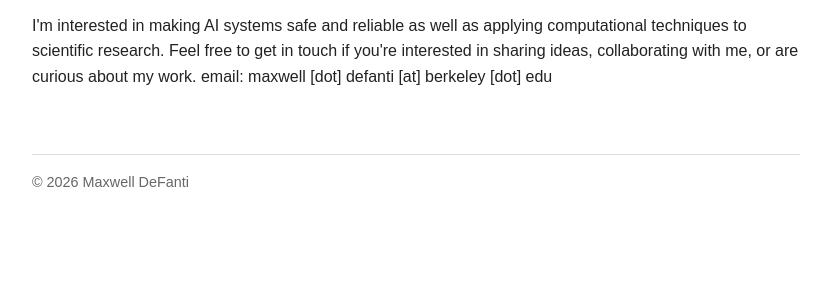
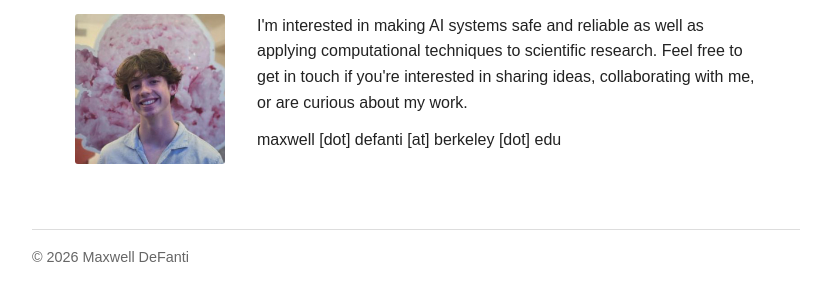
Before and after one commit to maxdefanti/maxdefanti.github.io, a plain HTML site: page index.html in a window 1280 px wide. Shown: the part 161-462 px from the top of the page, without its empty margins (224-1055 px from the left). Drawn offline with Linux system fonts and the light colour scheme.

Commit message:
added pfp

```diff
--- a/index.html
+++ b/index.html
@@ -3,7 +3,7 @@
 <head>
   <meta charset="UTF-8" />
   <meta name="viewport" content="width=device-width, initial-scale=1.0" />
-  <title>Your Name</title>
+  <title>Max DeFanti</title>
   <link rel="stylesheet" href="style.css" />
 </head>
 <body>
@@ -16,10 +16,13 @@
 
   <main>
     <h1>Max DeFanti</h1>
-    <p> I'm interested in making AI systems safe and reliable as well as applying computational techniques to scientific research. Feel free to get in touch if you're interested in sharing ideas, collaborating with me, or are curious about my work.
-
-        email: maxwell [dot] defanti [at] berkeley [dot] edu
-    </p>
+    <div class="intro">
+      <img src="image.png" alt="Max DeFanti" />
+      <div class="intro-text">
+        <p>I'm interested in making AI systems safe and reliable as well as applying computational techniques to scientific research. Feel free to get in touch if you're interested in sharing ideas, collaborating with me, or are curious about my work.</p>
+        maxwell [dot] defanti [at] berkeley [dot] edu </p>
+      </div>
+    </div>
   </main>
 
   <footer>
--- a/style.css
+++ b/style.css
@@ -58,3 +58,27 @@
   color: #666;
   font-size: 0.9rem;
 }
+
+/* Home page intro */
+.intro {
+  display: flex;
+  align-items: center;
+  justify-content: center;
+  gap: 2rem;
+}
+
+.intro img {
+  width: 150px;
+  height: 150px;
+  object-fit: cover;
+  border-radius: 2%;
+  flex-shrink: 0;
+}
+
+.intro-text {
+  max-width: 500px;
+}
+
+.intro-text p {
+  margin-bottom: 0.75rem;
+}
```
Also changed, not shown: image.png (added).
